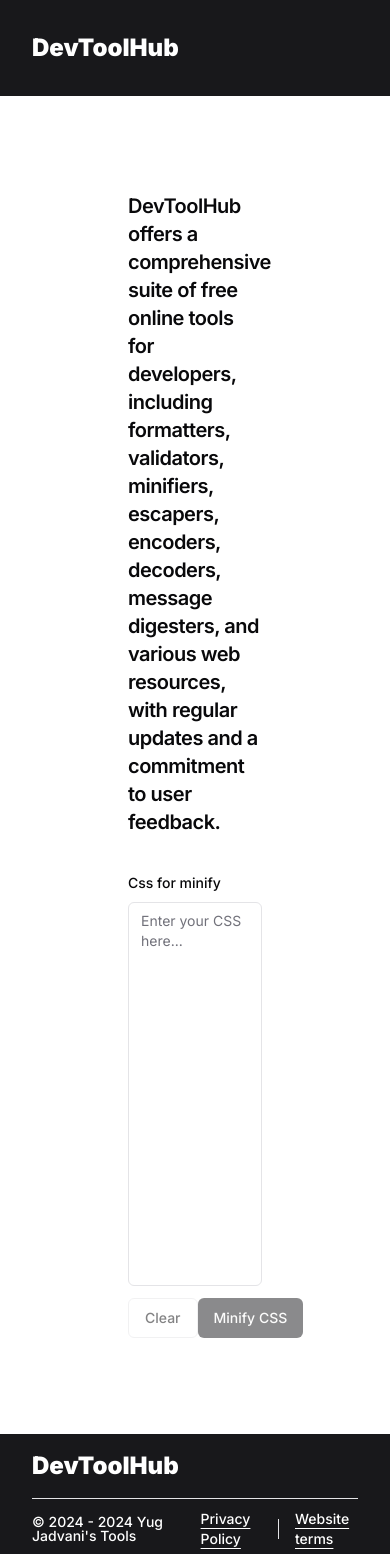
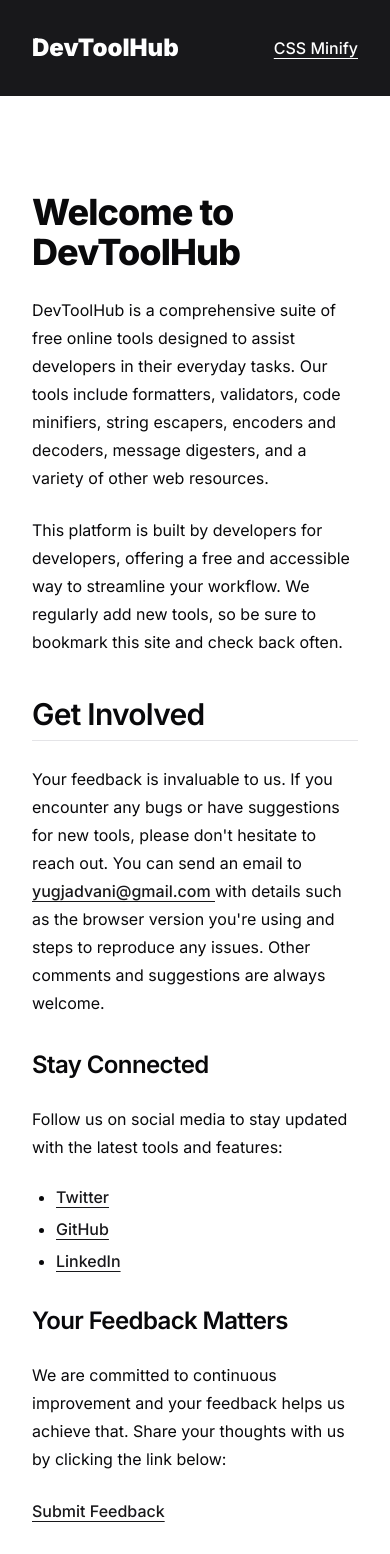
Before and after one commit to yugjadvani-dev/devtoolhub, a Next.js app: page / in a window 390 px wide. Shown: the top 1554 px of the page. Built offline with nearby package versions, Linux system fonts and the light colour scheme.

Commit message:
add home page

```diff
--- /dev/null
+++ b/src/app/css-minify/page.tsx
@@ -0,0 +1,76 @@
+"use client";
+import { Button } from "@/components/ui/button";
+import { Label } from "@/components/ui/label";
+import { Textarea } from "@/components/ui/textarea";
+import { useToast } from "@/components/ui/use-toast";
+import axios from "axios";
+import React, { useState } from "react";
+
+const CssMinify:React.FC = () => {
+    const [inputCss, setInputCss] = useState("");
+    const [minifiedCss, setMinifiedCss] = useState<string | null>(null);
+
+    const { toast } = useToast()
+
+    const handleMinify = async () => {
+        try {
+            const result = await axios.post("/api/raw", { input: inputCss });
+            setMinifiedCss(result.data.minifiedCss);
+        } catch (error) {
+            console.error("Error fetching minified CSS:", error);
+            // Handle error (e.g., show an error message)
+        }
+    };
+
+    const copyToClipboard = (text: string) => {
+        if (navigator.clipboard) {
+            navigator.clipboard.writeText(text).then(() => {
+                toast({
+                    title: "Text copied to clipboard",
+                })
+            }).catch((err) => {
+                toast({
+                    title: "Could not copy text",
+                    description: err,
+                    variant: "destructive",
+                })
+            })
+        }
+    }
+
+    return (
+        <main className="flex min-h-screen flex-col items-center justify-between py-24">
+            <div className="container">
+                <div>
+                    <h4 className="scroll-m-20 mb-10 text-xl font-semibold tracking-tight">
+                        DevToolHub offers a comprehensive suite of free online tools for developers, including formatters, validators, minifiers, escapers, encoders, decoders, message digesters, and various web resources, with regular updates and a commitment to user feedback.
+                    </h4>
+                    <div>
+                        <Label htmlFor="inputcss" className="mb-3 flex">Css for minify</Label>
+                        <Textarea
+                            value={inputCss}
+                            onChange={(e) => setInputCss(e.target.value)}
+                            placeholder="Enter your CSS here..."
+                            className="resize-none h-full max-h-[30rem] min-h-[30rem]"
+                        />
+                    </div>
+                    <div className="flex items-center justify-between mt-3">
+                        <Button disabled={inputCss ? false : true} onClick={() => setInputCss("")} variant={"outline"}>Clear</Button>
+                        <Button disabled={inputCss?.length ? false : true} onClick={handleMinify} className="">Minify CSS</Button>
+                    </div>
+                </div>
+                {minifiedCss ?
+                    <div className="mt-16">
+                        <Label htmlFor="inputcss" className="mb-3 flex">Output</Label>
+                        {minifiedCss && <pre className="flex h-full max-h-[30rem] overflow-scroll w-full rounded-md border border-input bg-indigo-50 px-3 py-2 text-sm ring-offset-background placeholder:text-muted-foreground focus-visible:outline-none focus-visible:ring-2 focus-visible:ring-ring focus-visible:ring-offset-2 disabled:cursor-not-allowed disabled:opacity-50 whitespace-normal">{minifiedCss}</pre>}
+                        <Button onClick={() => copyToClipboard(minifiedCss)} className="mt-3 ml-auto flex">
+                            Copy to Clipboard
+                        </Button>
+                    </div> : null
+                }
+            </div>
+        </main>
+    )
+}
+
+export default CssMinify
--- a/src/app/layout.tsx
+++ b/src/app/layout.tsx
@@ -25,6 +25,8 @@
         {children}
         <Footer />
         <Toaster />
+
+        {/* <script data-name="BMC-Widget" data-cfasync="false" src="https://cdnjs.buymeacoffee.com/1.0.0/widget.prod.min.js" data-id="yugjadvani9" data-description="Support me on Buy me a coffee!" data-message="" data-color="#5F7FFF" data-position="Right" data-x_margin="18" data-y_margin="18"></script> */}
       </body>
     </html>
   );
--- a/src/app/page.tsx
+++ b/src/app/page.tsx
@@ -1,74 +1,70 @@
 "use client";
-
-import { Button } from "@/components/ui/button";
-import { Label } from "@/components/ui/label";
-import { Textarea } from "@/components/ui/textarea";
-import { useToast } from "@/components/ui/use-toast";
-import axios from "axios";
-import React, { useState } from "react";
+import Link from "next/link";
+import React from "react";
 
 const Home: React.FC = () => {
-  const [inputCss, setInputCss] = useState("");
-  const [minifiedCss, setMinifiedCss] = useState<string | null>(null);
-
-  const { toast } = useToast()
-
-  const handleMinify = async () => {
-    try {
-      const result = await axios.post("/api/raw", { input: inputCss });
-      setMinifiedCss(result.data.minifiedCss);
-    } catch (error) {
-      console.error("Error fetching minified CSS:", error);
-      // Handle error (e.g., show an error message)
-    }
-  };
-
-  const copyToClipboard = (text: string) => {
-    if (navigator.clipboard) {
-      navigator.clipboard.writeText(text).then(() => {
-        toast({
-          title: "Text copied to clipboard",
-        })
-      }).catch((err) => {
-        toast({
-          title: "Could not copy text",
-          description: err,
-          variant: "destructive",
-        })
-      })
-    }
-  }
-
   return (
-    <main className="flex min-h-screen flex-col items-center justify-between p-24">
+    <main className="flex min-h-screen flex-col items-center justify-between py-24">
       <div className="container">
         <div>
-          <h4 className="scroll-m-20 mb-10 text-xl font-semibold tracking-tight">
-            DevToolHub offers a comprehensive suite of free online tools for developers, including formatters, validators, minifiers, escapers, encoders, decoders, message digesters, and various web resources, with regular updates and a commitment to user feedback.
-          </h4>
-          <div>
-            <Label htmlFor="inputcss" className="mb-3 flex">Css for minify</Label>
-            <Textarea
-              value={inputCss}
-              onChange={(e) => setInputCss(e.target.value)}
-              placeholder="Enter your CSS here..."
-              className="resize-none h-96"
-            />
-          </div>
-          <div className="flex items-center justify-between mt-3">
-            <Button disabled={inputCss ? false : true} onClick={() => setInputCss("")} variant={"outline"}>Clear</Button>
-            <Button disabled={inputCss ? false : true} onClick={handleMinify} className="">Minify CSS</Button>
-          </div>
+          <h1 className="scroll-m-20 text-4xl font-extrabold tracking-tight lg:text-5xl">
+            Welcome to DevToolHub
+          </h1>
+          <p className="leading-7 [&:not(:first-child)]:mt-6">
+            DevToolHub is a comprehensive suite of free online tools designed to assist developers in their everyday tasks. Our tools include formatters, validators, code minifiers, string escapers, encoders and decoders, message digesters, and a variety of other web resources.
+          </p>
+          <p className="leading-7 [&:not(:first-child)]:mt-6">
+            This platform is built by developers for developers, offering a free and accessible way to streamline your workflow. We regularly add new tools, so be sure to bookmark this site and check back often.
+          </p>
+          <h2 className="mt-10 scroll-m-20 border-b pb-2 text-3xl font-semibold tracking-tight transition-colors first:mt-0">
+            Get Involved
+          </h2>
+          <p className="leading-7 [&:not(:first-child)]:mt-6">
+            Your feedback is invaluable to us. If you encounter any bugs or have suggestions for new tools, please don't hesitate to reach out. You can send an email to
+            <a
+              href="mailto:yugjadvani@gmail.com"
+              className="font-medium text-primary underline underline-offset-4"
+            >
+              {" "} yugjadvani@gmail.com {" "}
+            </a>
+            with details such as the browser version you're using and steps to reproduce any issues. Other comments and suggestions are always welcome.
+          </p>
+          <h3 className="mt-8 scroll-m-20 text-2xl font-semibold tracking-tight">
+            Stay Connected
+          </h3>
+          <p className="leading-7 [&:not(:first-child)]:mt-6">
+            Follow us on social media to stay updated with the latest tools and features:
+          </p>
+          <ul className="my-6 ml-6 list-disc [&>li]:mt-2">
+            <li>
+              <Link href="https://x.com/jadvani_yug" className="font-medium text-primary underline underline-offset-4">Twitter</Link>
+            </li>
+            <li>
+              <Link href="https://github.com/yugjadvani-dev" className="font-medium text-primary underline underline-offset-4">GitHub</Link>
+            </li>
+            <li>
+              <Link href="https://www.linkedin.com/in/yug-jadvani" className="font-medium text-primary underline underline-offset-4">LinkedIn</Link>
+            </li>
+          </ul>
+          <h3 className="mt-8 scroll-m-20 text-2xl font-semibold tracking-tight">
+            Your Feedback Matters
+          </h3>
+          <p className="leading-7 [&:not(:first-child)]:mt-6">
+            We are committed to continuous improvement and your feedback helps us achieve that. Share your thoughts with us by clicking the link below:
+          </p>
+          <p className="leading-7 [&:not(:first-child)]:mt-6">
+            <Link
+              href="https://truefeedback-nu.vercel.app"
+              className="font-medium text-primary underline underline-offset-4"
+            >
+              Submit Feedback
+            </Link>
+          </p>
+          <p className="leading-7 [&:not(:first-child)]:mt-6">
+            Thank you for using DevToolHub. Happy coding!
+          </p>
         </div>
-        {minifiedCss ?
-          <div className="mt-16">
-            <Label htmlFor="inputcss" className="mb-3 flex">Output</Label>
-            {minifiedCss && <pre className="flex min-h-96 w-full rounded-md border border-input bg-indigo-50 px-3 py-2 text-sm ring-offset-background placeholder:text-muted-foreground focus-visible:outline-none focus-visible:ring-2 focus-visible:ring-ring focus-visible:ring-offset-2 disabled:cursor-not-allowed disabled:opacity-50">{minifiedCss}</pre>}
-            <Button onClick={() => copyToClipboard(minifiedCss)} className="mt-3 ml-auto flex">
-              Copy to Clipboard
-            </Button>
-          </div> : null
-        }
+
       </div>
     </main>
   );
--- a/src/components/Footer.tsx
+++ b/src/components/Footer.tsx
@@ -1,3 +1,4 @@
+"use client";
 import Link from "next/link";
 import { Separator } from "./ui/separator";
 
--- a/src/components/Header.tsx
+++ b/src/components/Header.tsx
@@ -1,13 +1,16 @@
+"use client";
 import Link from 'next/link';
 
 const Header = () => {
   return (
     <header className='h-24 bg-primary flex items-center'>
       <div className="container">
-        <div className='flex items-center'>
+        <div className='flex items-center justify-between'>
           <Link href={'/'} className="text-2xl font-bold text-white">
             <strong>DevToolHub</strong>
           </Link>
+
+          <Link href={'/css-minify'} className='font-medium text-white underline underline-offset-4'>CSS Minify</Link>
         </div>
       </div>
     </header>
```
